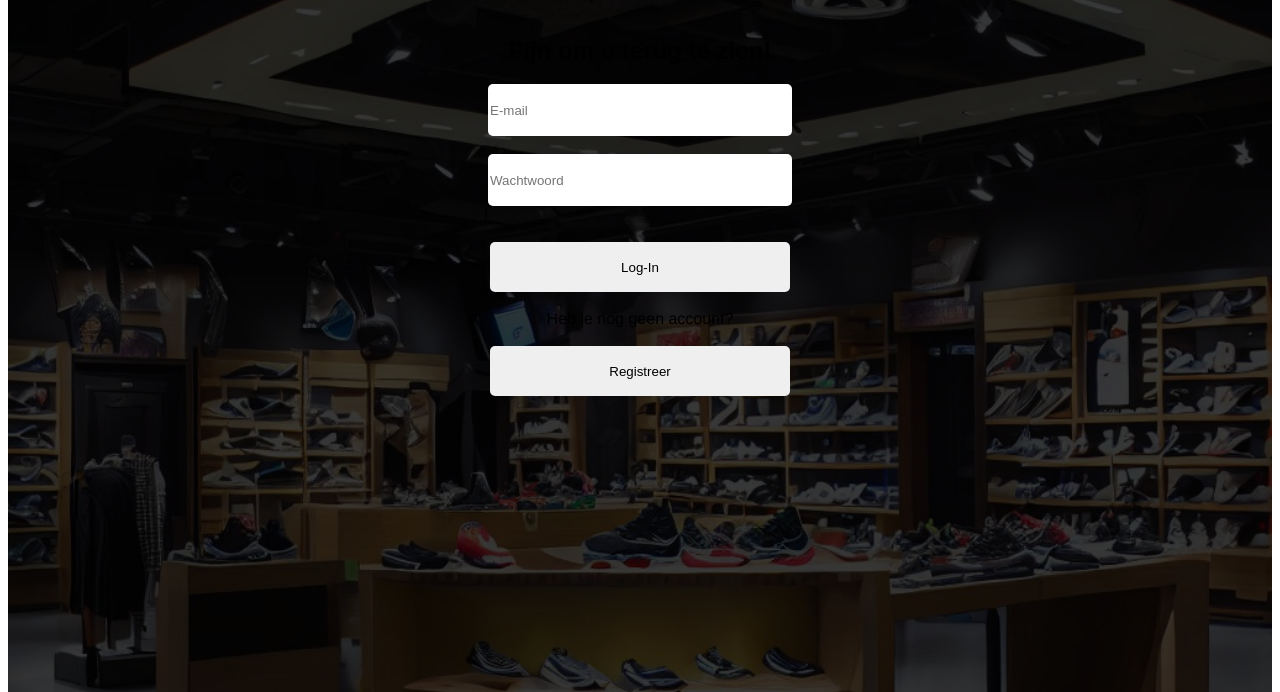
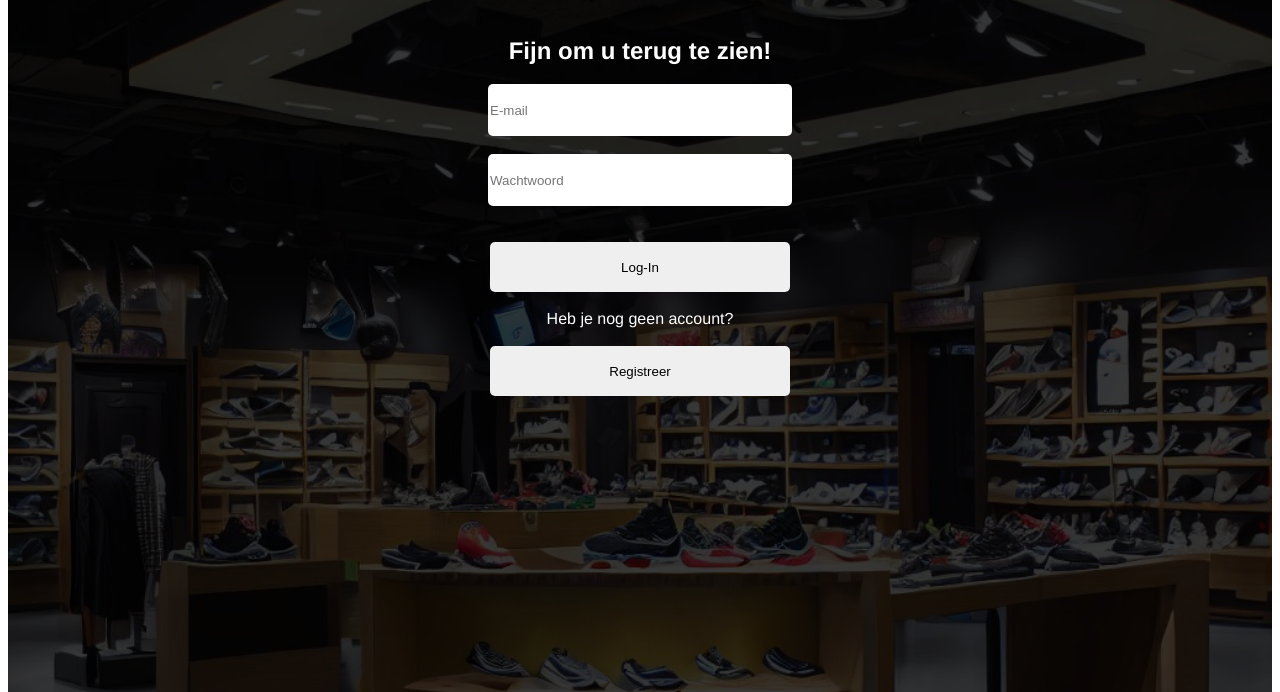
Before and after one commit to zavo-web/webshop-abgar-gunel, a plain HTML site: page pages/log-in.html in a window 1280 px wide. Shown: the part 108-800 px from the top of the page. Drawn offline with Linux system fonts and the light colour scheme.

Commit message:
color text vervangen

```diff
--- a/css/log-in.css
+++ b/css/log-in.css
@@ -19,6 +19,7 @@ main {
     padding-bottom:20px;
     border-radius: 10px;
     width: 400px;
+    color: rgb(255, 255, 255);
 }
 
 input {
--- a/css/sign-up.css
+++ b/css/sign-up.css
@@ -19,6 +19,7 @@ main {
     padding-bottom:20px;
     border-radius: 10px;
     width: 400px;
+    color: rgb(255, 255, 255);
 }
 
 input {
```
